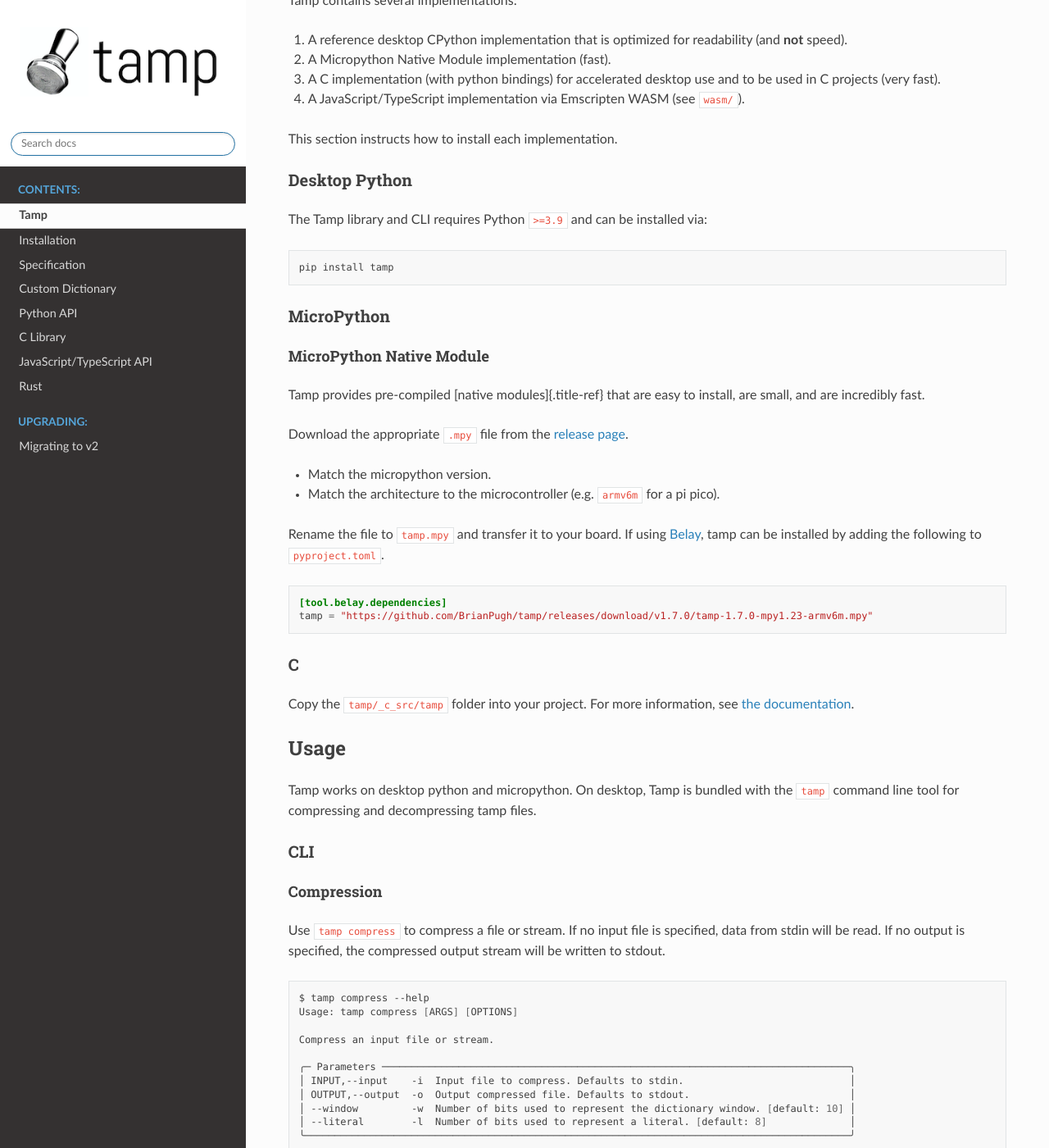
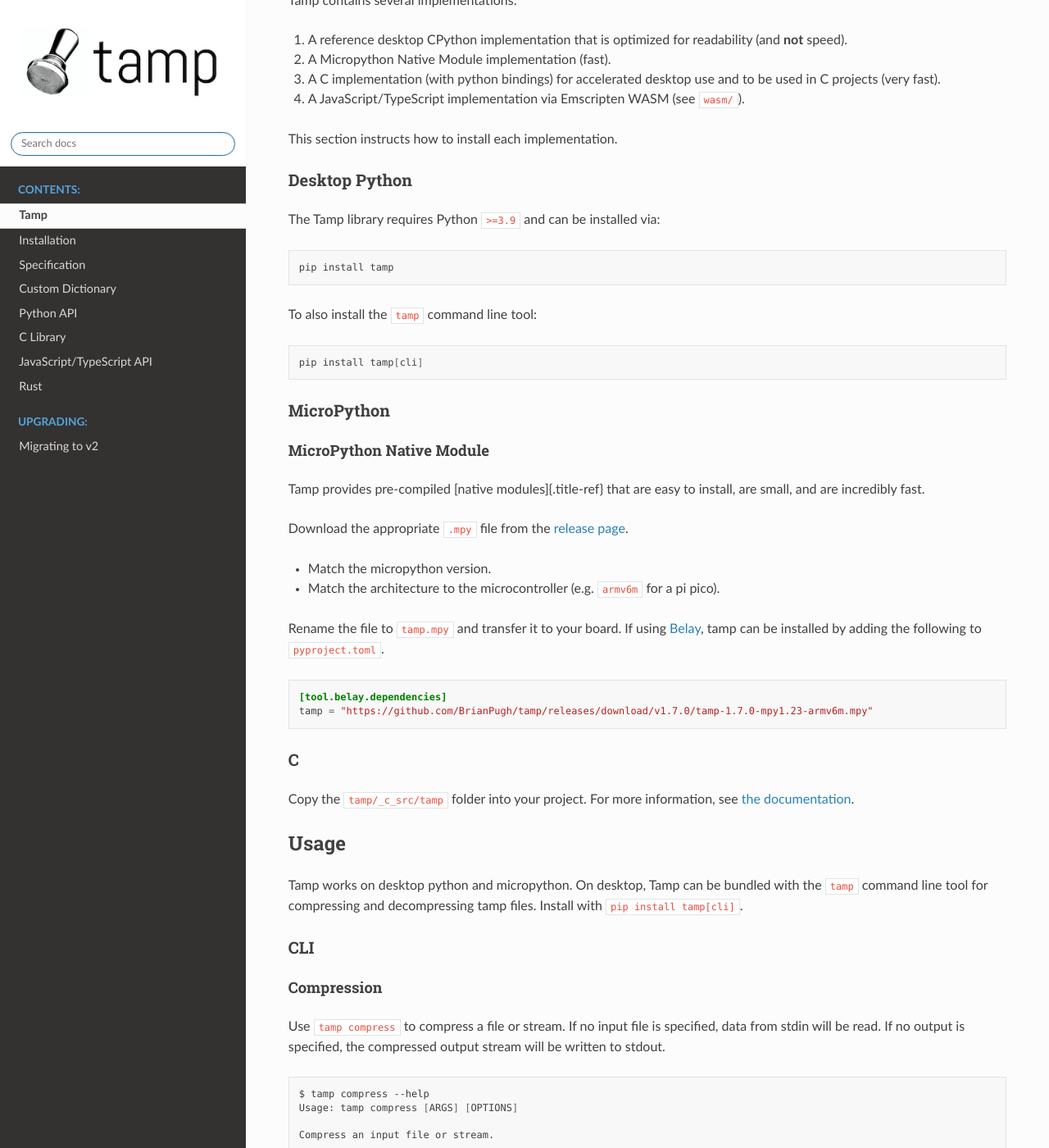
Before and after one commit to BrianPugh/tamp, a Sphinx documentation site: the page built from docs/source/index.rst, in a window 1280 px wide and 1400 px high, scrolled down 1262 px. Shown: the whole window at 82% size. Built offline with Sphinx 7.4.7 and the Read the Docs theme 3.1.0, drawn with Linux system fonts in a browser that asks for light colours.

Commit message:
introduce tamp[cli] extra

````diff
--- a/README.md
+++ b/README.md
@@ -66,10 +66,16 @@ This section instructs how to install each implementation.
 
 ## Desktop Python
 
-The Tamp library and CLI requires Python `>=3.9` and can be installed via:
+The Tamp library requires Python `>=3.9` and can be installed via:
 
 ```bash
 pip install tamp
+```
+
+To also install the `tamp` command line tool:
+
+```bash
+pip install tamp[cli]
 ```
 
 ## MicroPython
@@ -101,8 +107,9 @@ Copy the `tamp/_c_src/tamp` folder into your project. For more information, see
 
 # Usage
 
-Tamp works on desktop python and micropython. On desktop, Tamp is bundled with
-the `tamp` command line tool for compressing and decompressing tamp files.
+Tamp works on desktop python and micropython. On desktop, Tamp can be bundled
+with the `tamp` command line tool for compressing and decompressing tamp files.
+Install with `pip install tamp[cli]`.
 
 ## CLI
 
--- a/pyproject.toml
+++ b/pyproject.toml
@@ -35,7 +35,10 @@ tamp = "tamp.cli.main:run_app"
 [tool.poetry.dependencies]
 # Be as loose as possible if writing a library.
 python = "^3.9"
-cyclopts = ">=1.0.0"
+cyclopts = {version = ">=1.0.0", optional = true}
+
+[tool.poetry.extras]
+cli = ["cyclopts"]
 
 [tool.poetry.group.docs.dependencies]
 sphinx = ">=4.5.0"
````
Also changed, not shown: docs/source/migrating_to_v2.rst (+11 -0 lines), 2 other files.
